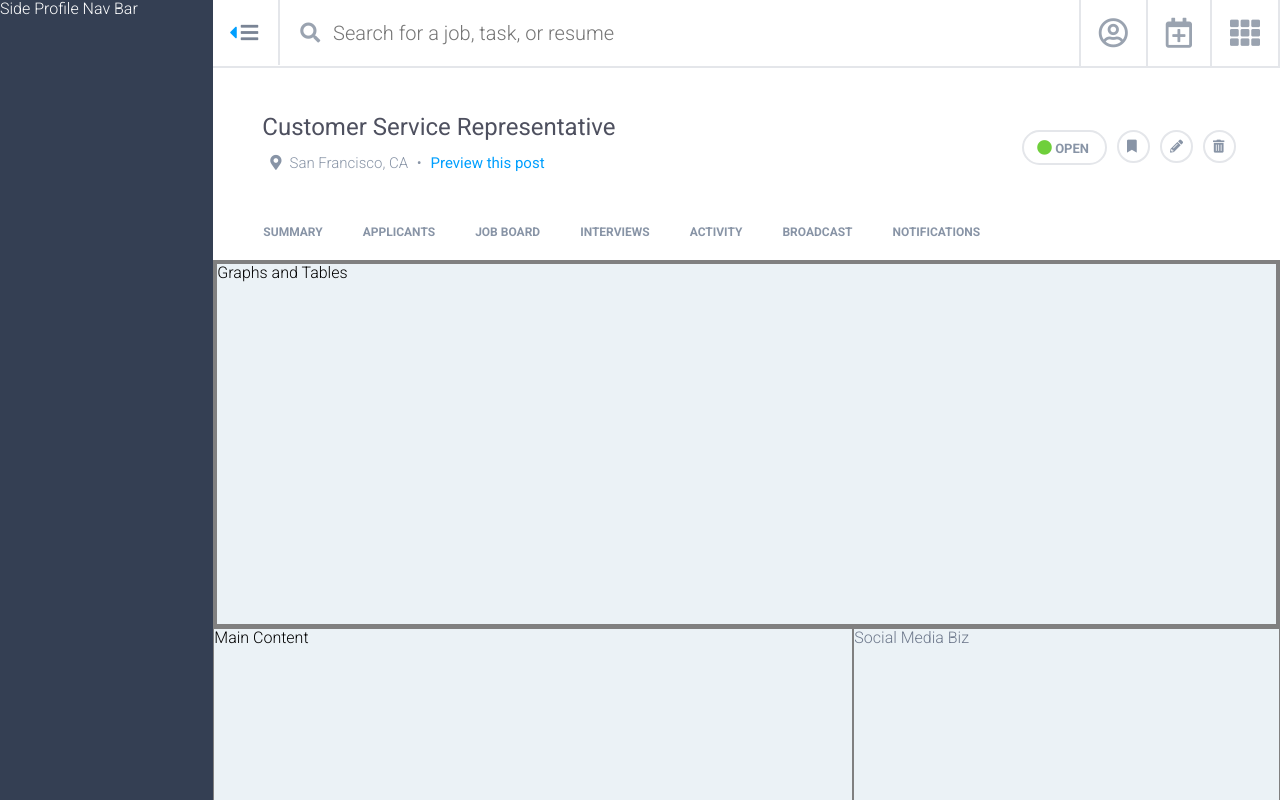
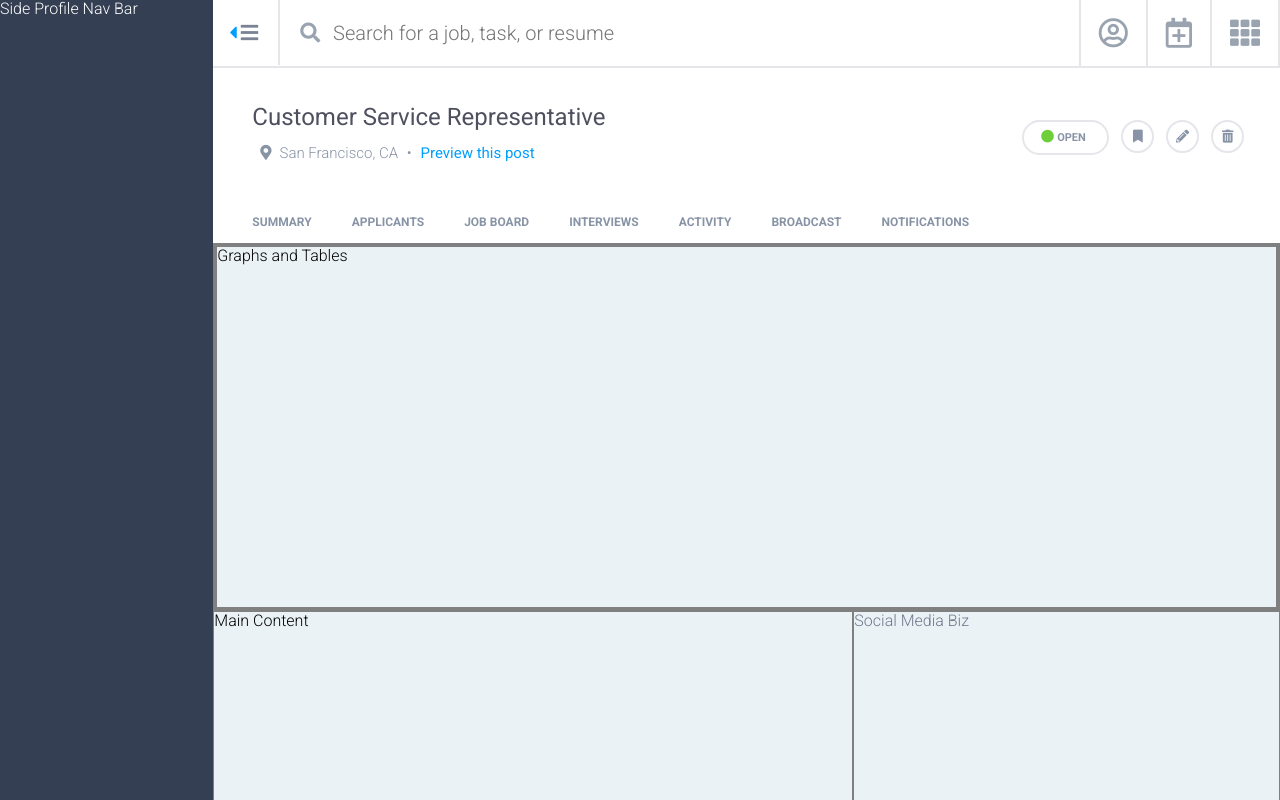
Before and after one commit to whitneyburton/wb-comp-challenge-2, a plain HTML site: page index.html in a window 1280 px wide. Shown: the top 800 px of the page. Drawn offline with Linux system fonts and the light colour scheme.

Commit message:
Last additions to nav search bar and header

```diff
--- a/index.html
+++ b/index.html
@@ -18,9 +18,9 @@
 
 <!-- header search bar -->
   <nav>
-    <ul>
-      <li class="expand-carrot"><i class="fas fa-caret-left"></i></li>
-      <li class="expand-menu"><i class="fas fa-bars"></i></li>
+    <ul class="expand-section">
+      <li class="expand-carrot"><i class="fas fa-caret-left hover"></i></li>
+      <li class="expand-menu"><i class="fas fa-bars hover"></i></li>
     </ul>
     <span id="searchbar">
       <i class="fas fa-search"></i>
@@ -34,7 +34,7 @@
   </nav>
 
 <!-- nav tabs -->
-  <div class="header-padding">
+  <section class="main-page-body">
     <header class="header">
         <article class="job-info">
           <h2>Customer Service Representative</h2>
@@ -61,15 +61,15 @@
       </header>
 
       <ul class="nav-tabs">
-        <li class="summary-tab">SUMMARY</li>
-        <li class="applicants-tab">APPLICANTS</li>
-        <li class="job-board-tab">JOB BOARD</li>
-        <li class="interviews-tab">INTERVIEWS</li>
-        <li class="activity-tab">ACTIVITY</li>
-        <li class="broadcast-tab">BROADCAST</li>
-        <li class="notifications-tab">NOTIFICATIONS</li>
+        <li class="tab">SUMMARY</li>
+        <li class="tab">APPLICANTS</li>
+        <li class="tab">JOB BOARD</li>
+        <li class="tab">INTERVIEWS</li>
+        <li class="tab">ACTIVITY</li>
+        <li class="tab">BROADCAST</li>
+        <li class="tab">NOTIFICATIONS</li>
       </ul>
-  </div>
+  </section>
 
   <article class="graphs">
     Graphs and Tables
--- a/styles.css
+++ b/styles.css
@@ -8,7 +8,6 @@
 body {
   display: grid;
   grid-template-columns: repeat(6, 1fr);
-  /*grid-gap: 2px;*/
 }
 
 /* left side bar */
@@ -68,11 +67,18 @@ li.login, li.cal, li.nav {
   font-size: 30px;
 }
 
+.expand-section:hover {
+  background-color: #009ffe;
+  cursor: pointer;
+}
+
+.expand-section:hover .hover{
+  color: #fff;
+}
+
 .fa-user-circle:hover,
 .fa-calendar-plus:hover,
-.fa-th:hover,
-.fa-caret-left:hover,
-.fa-bars:hover {
+.fa-th:hover {
   color: #fff;
   background-color: #009ffe;
   cursor: pointer;
@@ -102,10 +108,9 @@ li.login, li.cal, li.nav {
 }
 
 /* page header and tabs */
-div.header-padding {
-  margin: 10px;
+.main-page-body {
+  /*margin: 10px;*/
   grid-column: 2/7;
-
 }
 
 header.header {
@@ -158,25 +163,30 @@ h2 {
   border-radius: 25px;
   height: 15px;
   padding: 8px;
-  margin: 0px 10px 0px 0px;
+  margin: 0px 12px 0px 0px;
   font-size: 13px;
   width: 65px;
 }
 
-.fa-circle {
-  font-size: 15px;
+section.open {
+  padding: 8px 6px 8px 12px;
+}
+
+i.fa-circle {
+  font-size: 13px;
   color: #6fcf3b;
   padding-left: 5px;
 }
 
-.open-text {
+span.open-text {
   font-weight: 700;
   color: #8894a6;
+  font-size: 11px;
 }
 
-.bookmark,
-.edit,
-.delete {
+section.bookmark,
+section.edit,
+section.delete {
   border: 2px solid #e4e6ea;
   border-radius: 100%;
   height: 13px;
@@ -185,30 +195,33 @@ h2 {
   width: 13px;
 }
 
+i.fa-bookmark {
+  padding-left: 2px;
+}
+
+i.fa-pencil-art,
+i.fa-trash-alt {
+  padding-left: 1px;
+}
+
+/* nav tabs */
 .nav-tabs {
   list-style: none;
   color: #8894a6;
+  margin-left: 39px;
 }
 
-.summary-tab, .applicants-tab,
-.job-board-tab, .interviews-tab,
-.activity-tab, .broadcast-tab,
-.notifications-tab {
+.tab {
   font-weight: 700;
   font-size: 12px;
-  padding-right: 40px;
+  margin-right: 40px;
   padding-bottom: 10px;
+  border-bottom: 3px solid transparent;
 }
 
-.summary-tab {
-  padding: 0px 40px 0px 40px;
-}
-
-.summary-tab:hover, .applicants-tab:hover,
-.job-board-tab:hover, .interviews-tab:hover,
-.activity-tab:hover, .broadcast-tab:hover,
-.notifications-tab:hover {
+.tab:hover {
   border-bottom: 3px solid #009ffe;
+  cursor: pointer;
 }
 
 
```
